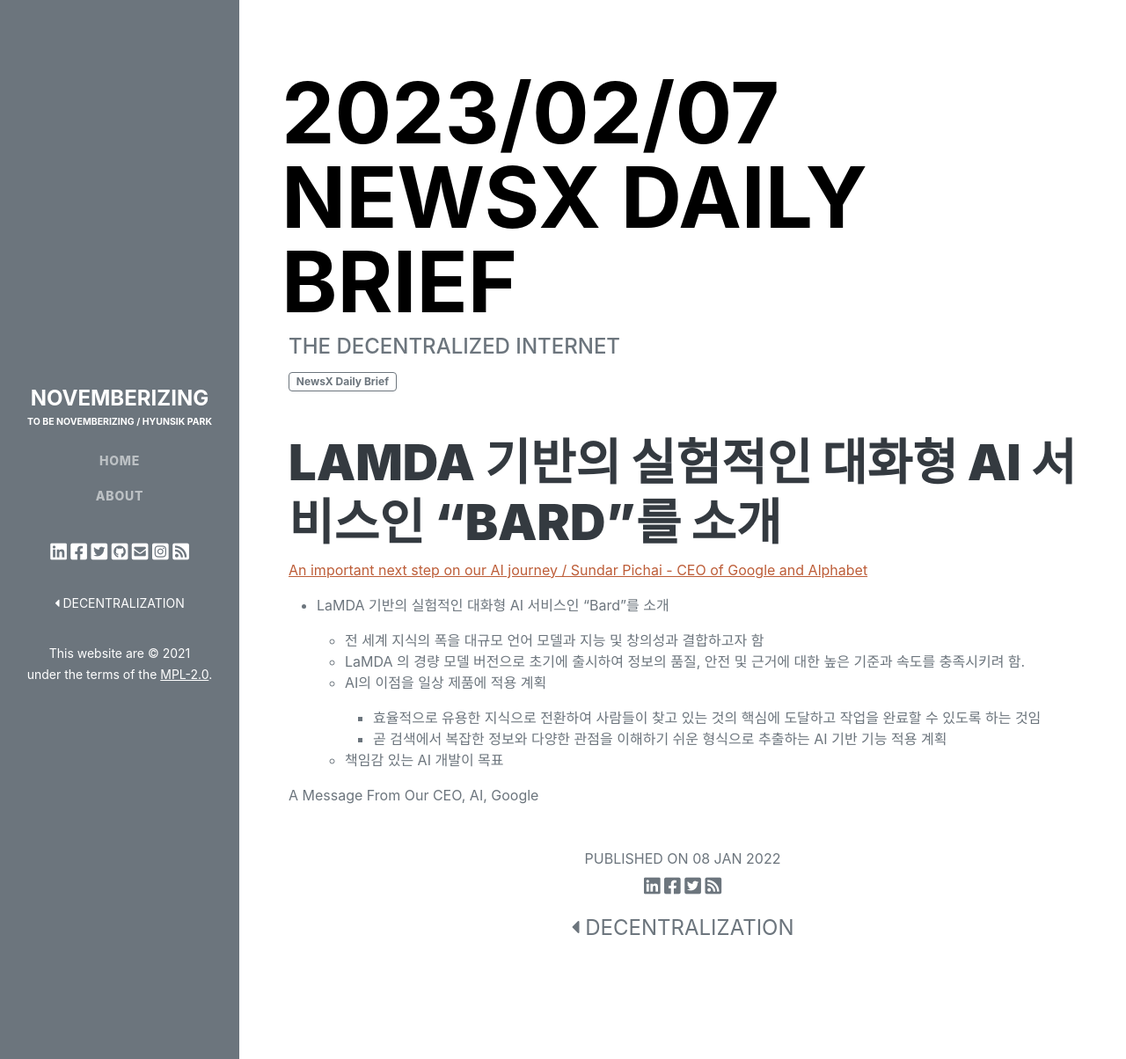
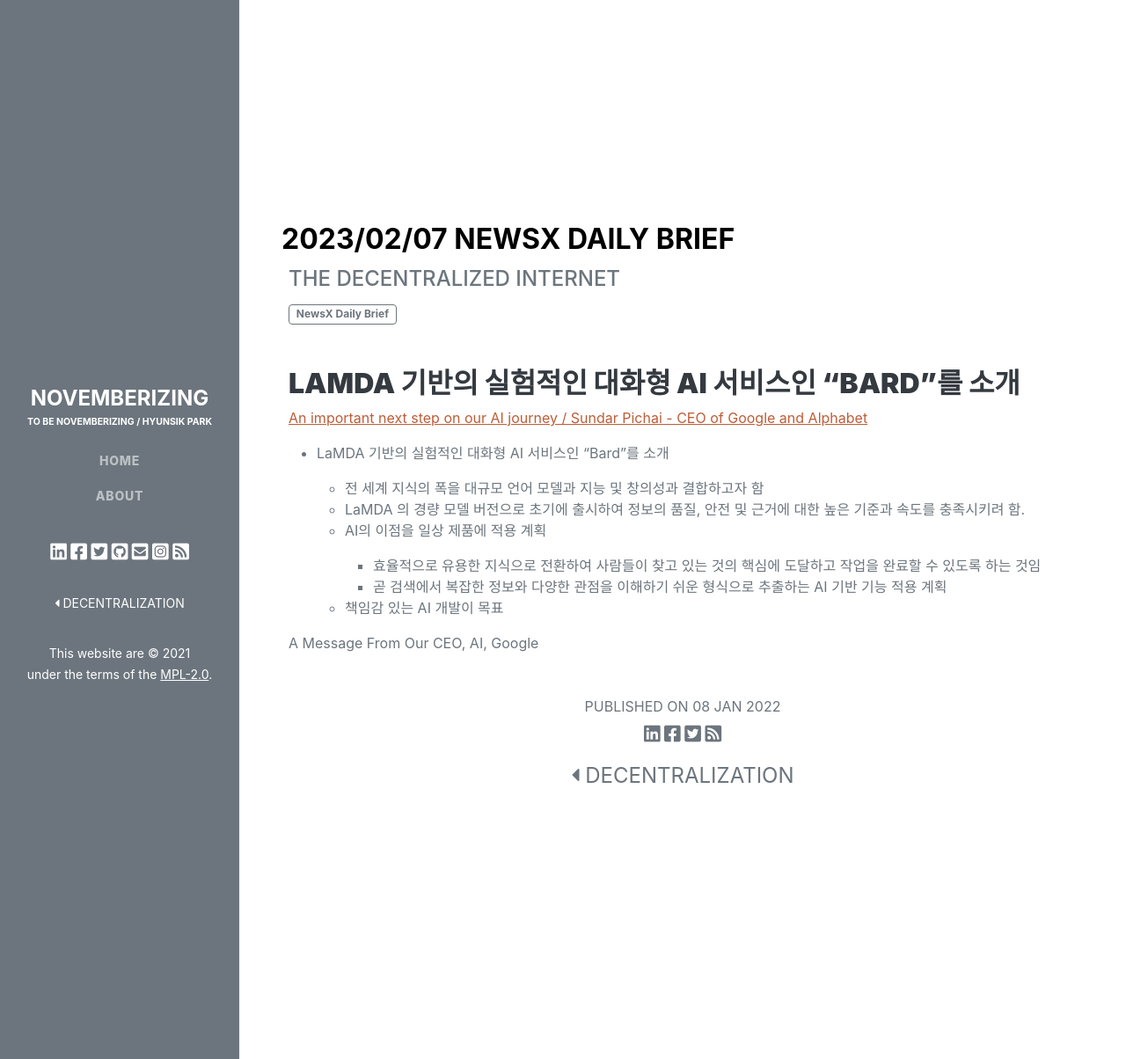
Before and after one commit to novemberizing/novemberizing.github.io, a Jekyll site: the page built from _posts/2023-02-07-NewsXDailyBrief.md, in a window 1280 px wide and 1204 px high. Shown: the whole window at 88% size. Built offline with Jekyll 4.4.1, drawn with Linux system fonts in a browser that asks for light colours.

Commit message:
업데이트

```diff
--- a/_includes/post.html
+++ b/_includes/post.html
@@ -1,6 +1,6 @@
 <section class="resume-section">
     <div class="resume-section-content">
-        <h1 class="mb-2"><a href="{{ post.url }}" class="text-black text-decoration-none">{{ page.title }}</a></h1>
+        <h3 class="mb-2"><a href="{{ post.url }}" class="text-black text-decoration-none">{{ page.title }}</a></h3>
         <div class="subheading mx-2 mb-2">
             {{ page.subtitle }}
         </div>
--- a/_posts/2023-02-07-NewsXDailyBrief.md
+++ b/_posts/2023-02-07-NewsXDailyBrief.md
@@ -8,7 +8,7 @@
 tags: ["NewsX Daily Brief"]
 ---
 
-## __LaMDA 기반의 실험적인 대화형 AI 서비스인 "Bard"를 소개__
+### __LaMDA 기반의 실험적인 대화형 AI 서비스인 "Bard"를 소개__
 
 > [An important next step on our AI journey / Sundar Pichai - CEO of Google and Alphabet](https://blog.google/technology/ai/bard-google-ai-search-updates/)
 
```
